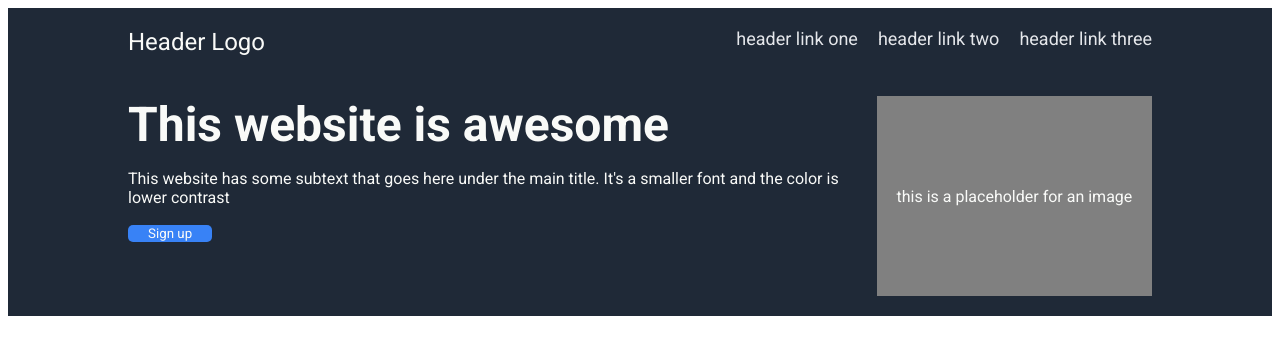
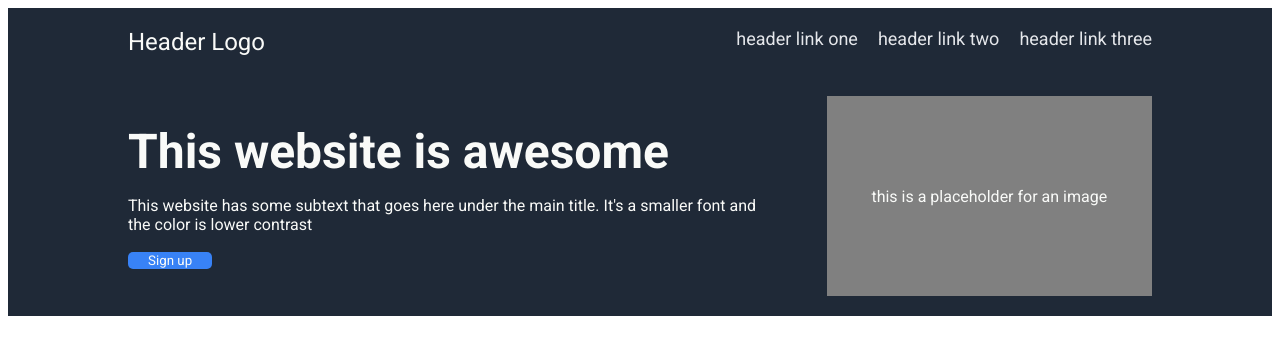
Before and after one commit to munkh125/landing-page, a plain HTML site: page index.html in a window 1280 px wide. Drawn offline with Linux system fonts and the light colour scheme.

Commit message:
header-right M

```diff
--- a/style.css
+++ b/style.css
@@ -15,22 +15,22 @@
     display: flex;
     padding: 20px 120px;
     flex-flow: row;
+    justify-content: center;
+    column-gap: 50px;
 }
 .header-left{
     display: flex column;
     flex-flow: row wrap;
-    align-self: flex-start;
+    align-self: center;
 
 }
 .header-right{
-    width: 300px;
+    width: 40%;
     height: 200px;
     background-color: grey;
     display: flex;
     justify-content: center;
     align-items: center;
-    align-self: flex-end;
-
 }
 .header-logo-text{
     margin-right: auto;
```
